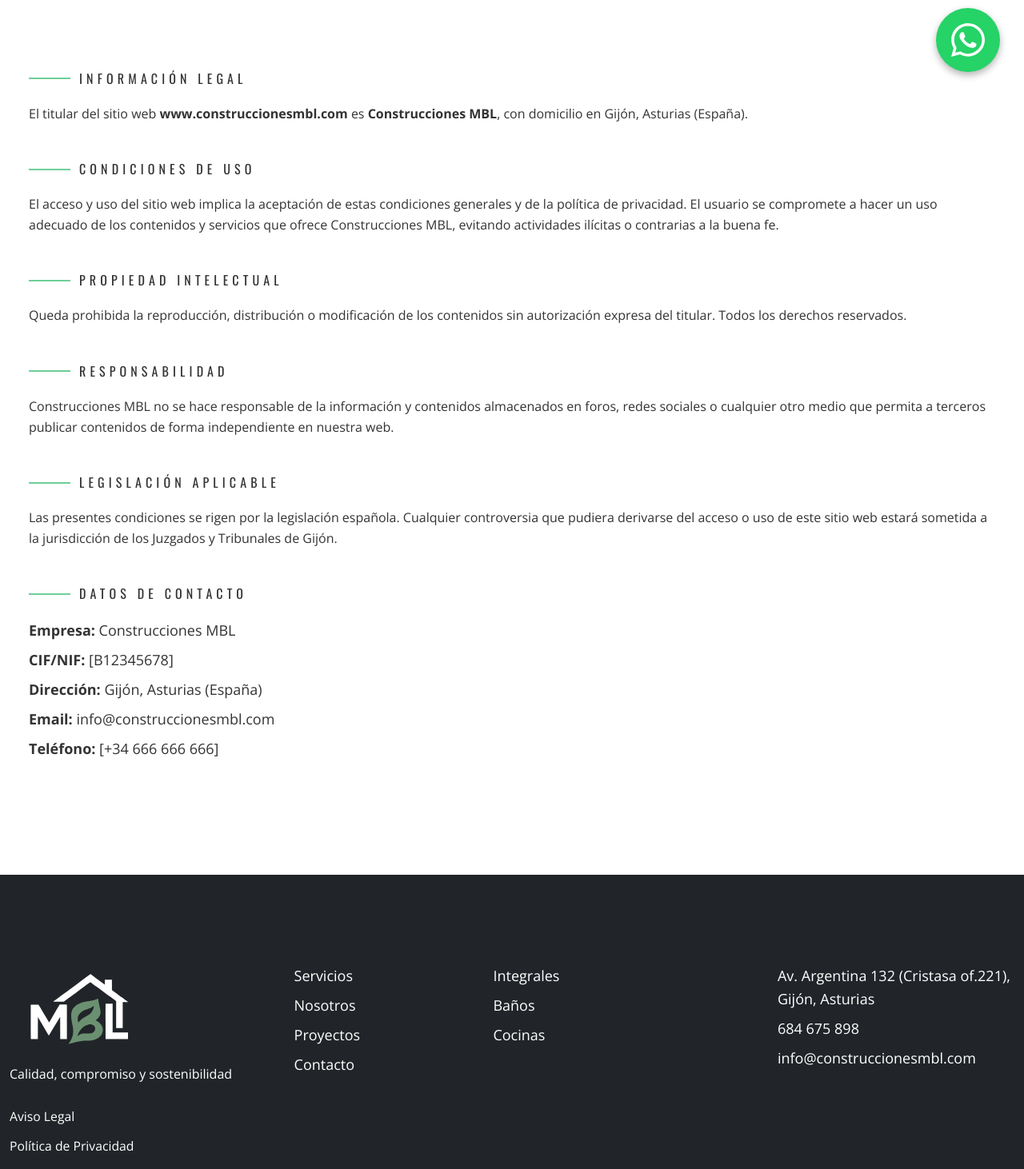
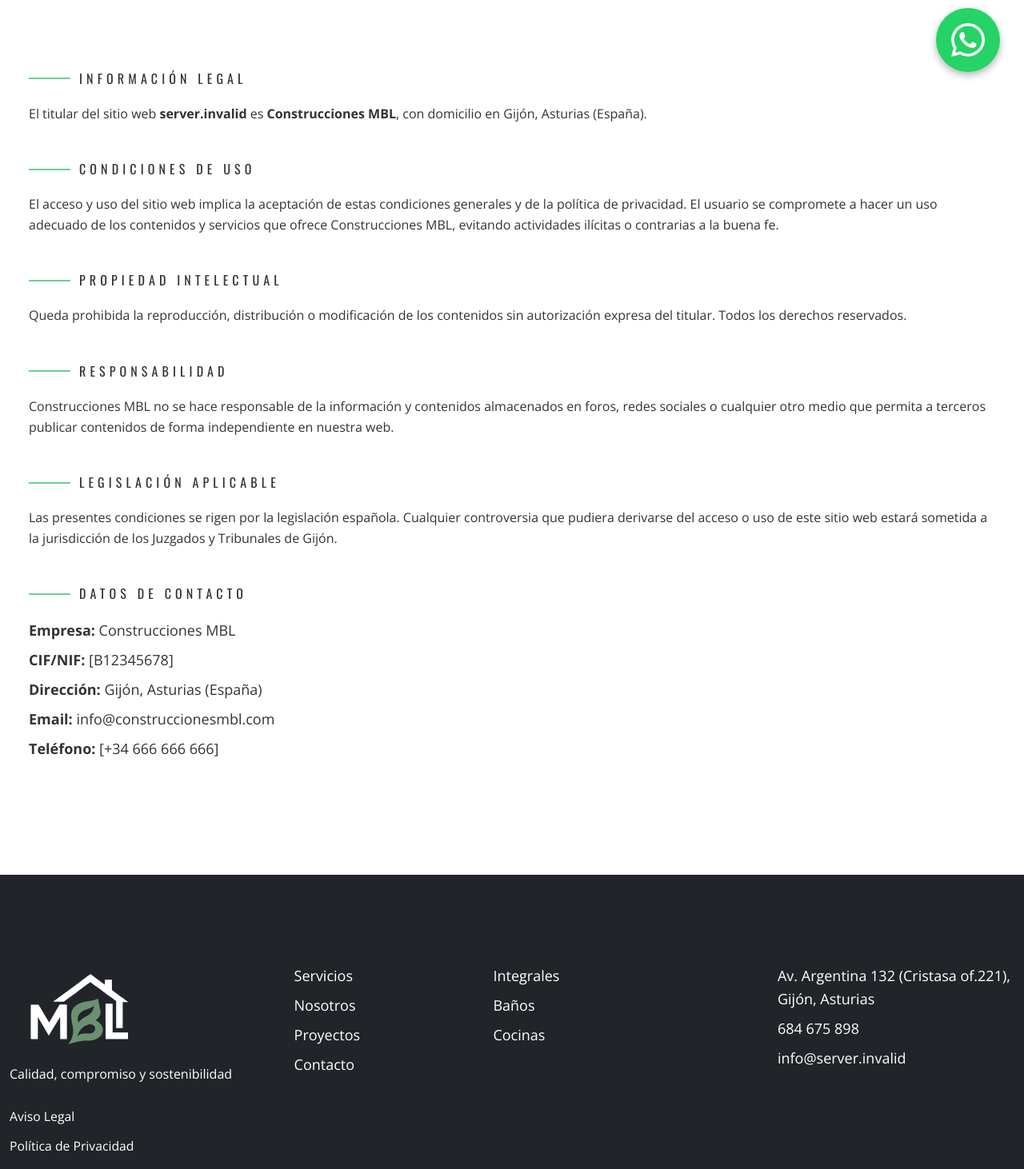
Before and after one commit to ikerguerra/mbl-reformas, a Next.js app: page /aviso-legal in a window 1280 px wide. Shown: the part 680-2142 px from the top of the page at 80% size. Built offline with nearby package versions, Linux system fonts and the light colour scheme; no server answers.

Commit message:
feat: Establish foundational SEO configurations, legal pages, and contact components.

```diff
--- a/src/app/aviso-legal/page.tsx
+++ b/src/app/aviso-legal/page.tsx
@@ -1,6 +1,9 @@
 import HeroSection from "@/components/HeroSection";
 
 export default function AvisoLegalPage() {
+    const baseUrl = process.env.NEXT_PUBLIC_BASE_URL || "https://www.construccionesmbl.com";
+    const domain = baseUrl.replace(/^https?:\/\//, "");
+
     return (
         <div className="overflow-hidden">
             <HeroSection
@@ -19,7 +22,7 @@
                                 </div>
 
                                 <p className="mb-4">
-                                    El titular del sitio web <strong>www.construccionesmbl.com</strong> es{" "}
+                                    El titular del sitio web <strong>{domain}</strong> es{" "}
                                     <strong>Construcciones MBL</strong>, con domicilio en Gijón, Asturias (España).
                                 </p>
 
--- a/src/app/layout.tsx
+++ b/src/app/layout.tsx
@@ -19,6 +19,8 @@
   weight: ["300", "400", "500", "600", "700"]
 });
 
+const baseUrl = process.env.NEXT_PUBLIC_BASE_URL || "https://www.construccionesmbl.com";
+
 export const metadata: Metadata = {
   title: {
     default: "MBL - Reformas Integrales y Construcción en Asturias",
@@ -35,12 +37,12 @@
     telephone: false,
   },
   alternates: {
-    canonical: "https://www.construccionesmbl.com",
+    canonical: baseUrl,
   },
   openGraph: {
     title: "MBL - Reformas Integrales y Construcción en Asturias",
     description: "Expertos en reformas integrales, baños y cocinas en Asturias. Creamos espacios sostenibles y de alta calidad.",
-    url: "https://www.construccionesmbl.com",
+    url: baseUrl,
     siteName: "MBL Construcciones",
     locale: "es_ES",
     type: "website",
@@ -63,9 +65,9 @@
     "@context": "https://schema.org",
     "@type": "LocalBusiness",
     "name": "MBL Construcciones",
-    "image": "https://www.construccionesmbl.com/logoMBL.svg",
-    "@id": "https://www.construccionesmbl.com",
-    "url": "https://www.construccionesmbl.com",
+    "image": `${baseUrl}/logoMBL.svg`,
+    "@id": baseUrl,
+    "url": baseUrl,
     "telephone": "684675898",
     "address": {
       "@type": "PostalAddress",
--- a/src/app/politica-cookies/page.tsx
+++ b/src/app/politica-cookies/page.tsx
@@ -113,8 +113,8 @@
                                         </Link>
                                     </li>
                                     <li className="mb-2">• Contactar con nosotros en{" "}
-                                        <a href="mailto:info@construccionesmbl.com" className="text-primary text-decoration-underline">
-                                            info@construccionesmbl.com
+                                        <a href={`mailto:info@${process.env.NEXT_PUBLIC_BASE_URL?.replace(/^https?:\/\/(www\.)?/, "") || "construccionesmbl.com"}`} className="text-primary text-decoration-underline">
+                                            info@{process.env.NEXT_PUBLIC_BASE_URL?.replace(/^https?:\/\/(www\.)?/, "") || "construccionesmbl.com"}
                                         </a>
                                     </li>
                                 </ul>
--- a/src/app/politica-privacidad/page.tsx
+++ b/src/app/politica-privacidad/page.tsx
@@ -2,6 +2,9 @@
 import Link from "next/link";
 
 export default function PoliticaPrivacidadPage() {
+    const baseUrl = process.env.NEXT_PUBLIC_BASE_URL || "https://www.construccionesmbl.com";
+    const domain = baseUrl.replace(/^https?:\/\//, "");
+
     return (
         <div className="overflow-hidden">
             <HeroSection
@@ -18,7 +21,7 @@
                                 <p className="mb-4">
                                     En <strong>Construcciones MBL</strong>, en cumplimiento del Reglamento (UE) 2016/679
                                     (RGPD), la Ley Orgánica 3/2018 (LOPDGDD) y la Ley 34/2002 (LSSI-CE),
-                                    informamos a los usuarios del sitio web <strong>www.construccionesmbl.com</strong> sobre
+                                    informamos a los usuarios del sitio web <strong>{domain}</strong> sobre
                                     el tratamiento de los datos personales recabados durante la navegación o el uso de nuestros formularios de contacto.
                                 </p>
 
--- a/src/app/sitemap.ts
+++ b/src/app/sitemap.ts
@@ -1,7 +1,7 @@
 import { MetadataRoute } from 'next'
 
 export default function sitemap(): MetadataRoute.Sitemap {
-  const baseUrl = 'https://www.construccionesmbl.com'
+  const baseUrl = process.env.NEXT_PUBLIC_BASE_URL || 'https://www.construccionesmbl.com'
 
   const routes: MetadataRoute.Sitemap = [
     {
--- a/src/components/Contacto.tsx
+++ b/src/components/Contacto.tsx
@@ -123,7 +123,7 @@
                                                 <span className="d-flex align-items-center justify-content-center rounded-circle bg-light p-2" style={{ width: 48, height: 48, minWidth: 48 }}>
                                                     <FontAwesomeIcon icon={faEnvelope} size="2xl" />
                                                 </span>
-                                                <a href="mailto:info@construccionesmbl.com" className="ms-3 text-decoration-none text-dark">info@construccionesmbl.com</a>
+                                                <a href={`mailto:info@${process.env.NEXT_PUBLIC_BASE_URL?.replace(/^https?:\/\/(www\.)?/, "") || "construccionesmbl.com"}`} className="ms-3 text-decoration-none text-dark">info@{process.env.NEXT_PUBLIC_BASE_URL?.replace(/^https?:\/\/(www\.)?/, "") || "construccionesmbl.com"}</a>
                                             </li>
                                             <li className="d-flex align-items-center mb-4">
                                                 <span className="d-flex align-items-center justify-content-center rounded-circle bg-light p-2" style={{ width: 48, height: 48, minWidth: 48 }}>
--- a/src/components/ContactoCTA.tsx
+++ b/src/components/ContactoCTA.tsx
@@ -9,7 +9,7 @@
         //             <div className="col-md-8">
         //                 <h3 className="light text-uppercase">¿Estás listo para comenzar un nuevo proyecto?</h3>
         //                 <p className="light mt-4">Si tienes algún proyecto en mente, contáctanos en <strong>
-        //                     <a href="mailto:info@construccionesmbl.com">info@construccionesmbl.com</a>
+        //                     <a href={`mailto:info@${process.env.NEXT_PUBLIC_BASE_URL?.replace(/^https?:\/\/(www\.)?/, "") || "construccionesmbl.com"}`}>info@{process.env.NEXT_PUBLIC_BASE_URL?.replace(/^https?:\/\/(www\.)?/, "") || "construccionesmbl.com"}</a>
         //                 </strong>
         //                 </p>
         //                 <a href="/contacto" className="btn-slide btn-medium btn-light hover-slide-right text-uppercase mt-5">
--- a/src/components/Footer.tsx
+++ b/src/components/Footer.tsx
@@ -2,6 +2,9 @@
 import LogoMBL from "./LogoMBL";
 
 export default function Footer() {
+    const baseUrl = process.env.NEXT_PUBLIC_BASE_URL || "https://www.construccionesmbl.com";
+    const emailDomain = baseUrl.replace(/^https?:\/\/(www\.)?/, "");
+
     return (
         <footer id="footer" className="overflow-hidden padding-large bg-dark">
             <div className="container">
@@ -63,7 +66,7 @@
                                 <li className="pb-2 light">Av. Argentina 132 (Cristasa of.221), Gijón, Asturias</li>
                                 <li className="pb-2 light">684 675 898</li>
                                 <li className="pb-2">
-                                    <Link href="mailto:info@construccionesmbl.es" className="light">info@construccionesmbl.com</Link>
+                                    <Link href={`mailto:info@${emailDomain}`} className="light">info@{emailDomain}</Link>
                                 </li>
                             </ul>
                         </div>
```
Also changed, not shown: src/app/robots.ts (added, +21 -0 lines), src/lib/schema.ts (+8 -6 lines), src/lib/seo-config.ts (+6 -4 lines), public/robots.txt (deleted).
